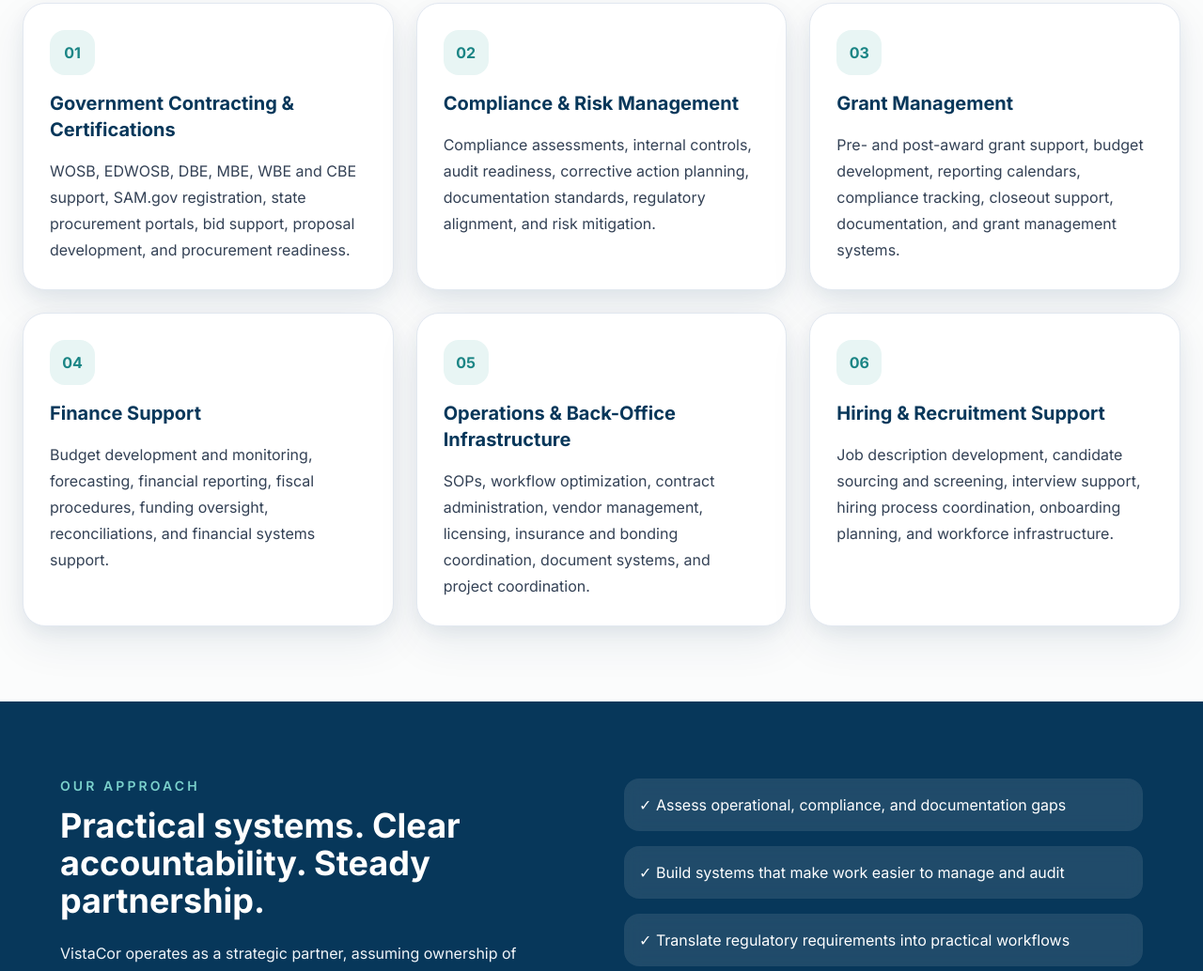
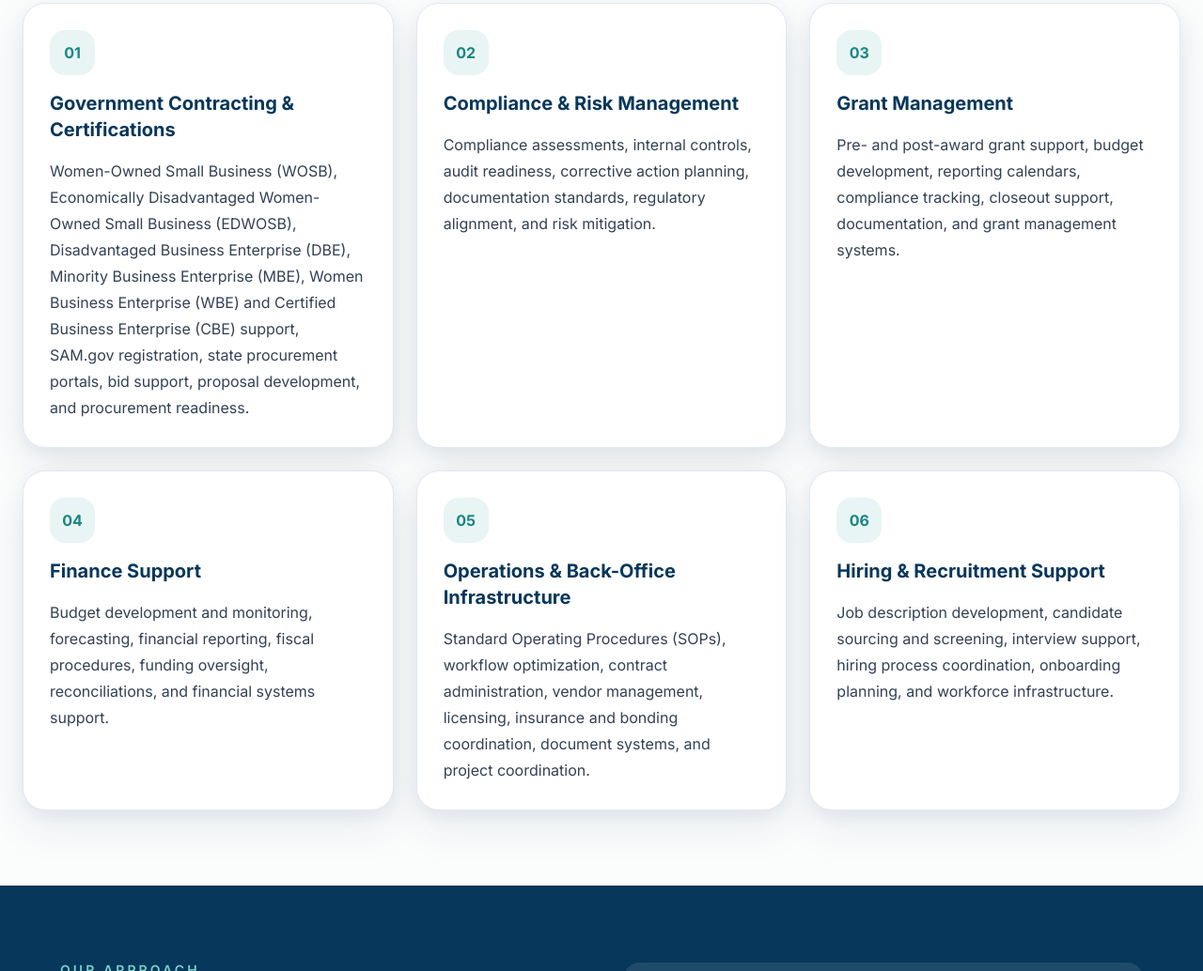
Before and after one commit to dazlee2025/vistacorconsulting, a plain HTML site: page index.html in a window 1280 px wide. Shown: the part 1264-2298 px from the top of the page at 94% size. Drawn offline with nearby package versions, Linux system fonts and the light colour scheme.

Commit message:
Update index.html
spelling out acronyms

```diff
--- a/index.html
+++ b/index.html
@@ -79,11 +79,11 @@
         <p class="mt-4 text-slate-700">From certification readiness to operational systems, VistaCor brings structure, clarity, and accountability to the work behind your growth.</p>
       </div>
       <div class="grid md:grid-cols-2 lg:grid-cols-3 gap-6 mt-12">
-        <div class="rounded-3xl border border-slate-200 bg-white p-7 shadow-soft"><div class="mb-4 flex h-12 w-12 items-center justify-center rounded-2xl bg-[#E8F5F4] text-[#1B8585] font-bold">01</div><h3 class="text-xl font-bold text-[#07375A]">Government Contracting & Certifications</h3><p class="mt-4 leading-7 text-slate-700">WOSB, EDWOSB, DBE, MBE, WBE and CBE support, SAM.gov registration, state procurement portals, bid support, proposal development, and procurement readiness.</p></div>
+        <div class="rounded-3xl border border-slate-200 bg-white p-7 shadow-soft"><div class="mb-4 flex h-12 w-12 items-center justify-center rounded-2xl bg-[#E8F5F4] text-[#1B8585] font-bold">01</div><h3 class="text-xl font-bold text-[#07375A]">Government Contracting & Certifications</h3><p class="mt-4 leading-7 text-slate-700">Women-Owned Small Business (WOSB), Economically Disadvantaged Women-Owned Small Business (EDWOSB), Disadvantaged Business Enterprise (DBE), Minority Business Enterprise (MBE), Women Business Enterprise (WBE) and Certified Business Enterprise (CBE) support, SAM.gov registration, state procurement portals, bid support, proposal development, and procurement readiness.</p></div>
         <div class="rounded-3xl border border-slate-200 bg-white p-7 shadow-soft"><div class="mb-4 flex h-12 w-12 items-center justify-center rounded-2xl bg-[#E8F5F4] text-[#1B8585] font-bold">02</div><h3 class="text-xl font-bold text-[#07375A]">Compliance & Risk Management</h3><p class="mt-4 leading-7 text-slate-700">Compliance assessments, internal controls, audit readiness, corrective action planning, documentation standards, regulatory alignment, and risk mitigation.</p></div>
         <div class="rounded-3xl border border-slate-200 bg-white p-7 shadow-soft"><div class="mb-4 flex h-12 w-12 items-center justify-center rounded-2xl bg-[#E8F5F4] text-[#1B8585] font-bold">03</div><h3 class="text-xl font-bold text-[#07375A]">Grant Management</h3><p class="mt-4 leading-7 text-slate-700">Pre- and post-award grant support, budget development, reporting calendars, compliance tracking, closeout support, documentation, and grant management systems.</p></div>
         <div class="rounded-3xl border border-slate-200 bg-white p-7 shadow-soft"><div class="mb-4 flex h-12 w-12 items-center justify-center rounded-2xl bg-[#E8F5F4] text-[#1B8585] font-bold">04</div><h3 class="text-xl font-bold text-[#07375A]">Finance Support</h3><p class="mt-4 leading-7 text-slate-700">Budget development and monitoring, forecasting, financial reporting, fiscal procedures, funding oversight, reconciliations, and financial systems support.</p></div>
-        <div class="rounded-3xl border border-slate-200 bg-white p-7 shadow-soft"><div class="mb-4 flex h-12 w-12 items-center justify-center rounded-2xl bg-[#E8F5F4] text-[#1B8585] font-bold">05</div><h3 class="text-xl font-bold text-[#07375A]">Operations & Back-Office Infrastructure</h3><p class="mt-4 leading-7 text-slate-700">SOPs, workflow optimization, contract administration, vendor management, licensing, insurance and bonding coordination, document systems, and project coordination.</p></div>
+        <div class="rounded-3xl border border-slate-200 bg-white p-7 shadow-soft"><div class="mb-4 flex h-12 w-12 items-center justify-center rounded-2xl bg-[#E8F5F4] text-[#1B8585] font-bold">05</div><h3 class="text-xl font-bold text-[#07375A]">Operations & Back-Office Infrastructure</h3><p class="mt-4 leading-7 text-slate-700">Standard Operating Procedures (SOPs), workflow optimization, contract administration, vendor management, licensing, insurance and bonding coordination, document systems, and project coordination.</p></div>
         <div class="rounded-3xl border border-slate-200 bg-white p-7 shadow-soft"><div class="mb-4 flex h-12 w-12 items-center justify-center rounded-2xl bg-[#E8F5F4] text-[#1B8585] font-bold">06</div><h3 class="text-xl font-bold text-[#07375A]">Hiring & Recruitment Support</h3><p class="mt-4 leading-7 text-slate-700">Job description development, candidate sourcing and screening, interview support, hiring process coordination, onboarding planning, and workforce infrastructure.</p></div>
       </div>
     </section>
```
